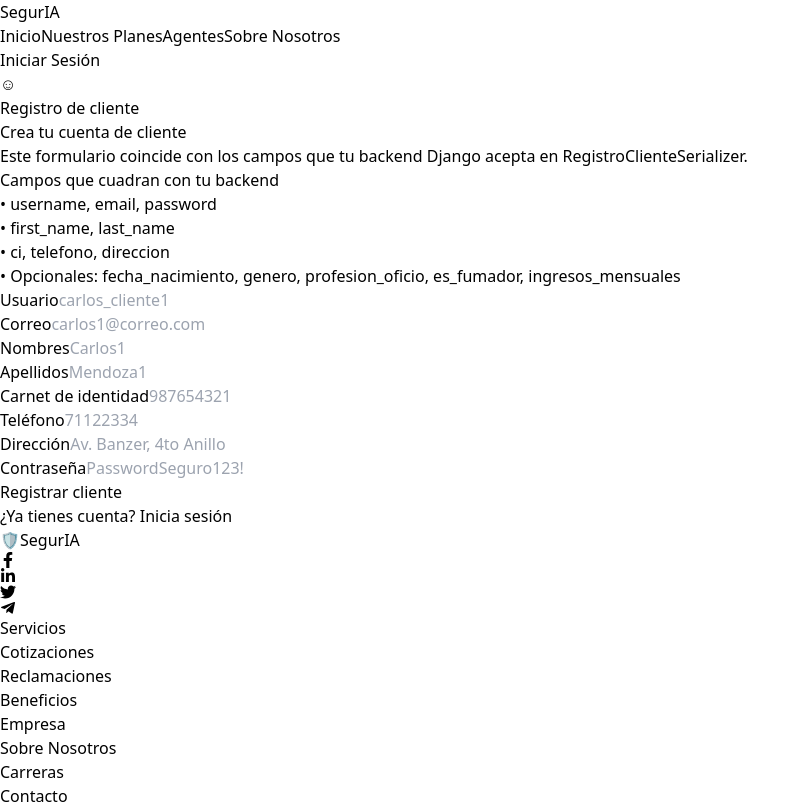
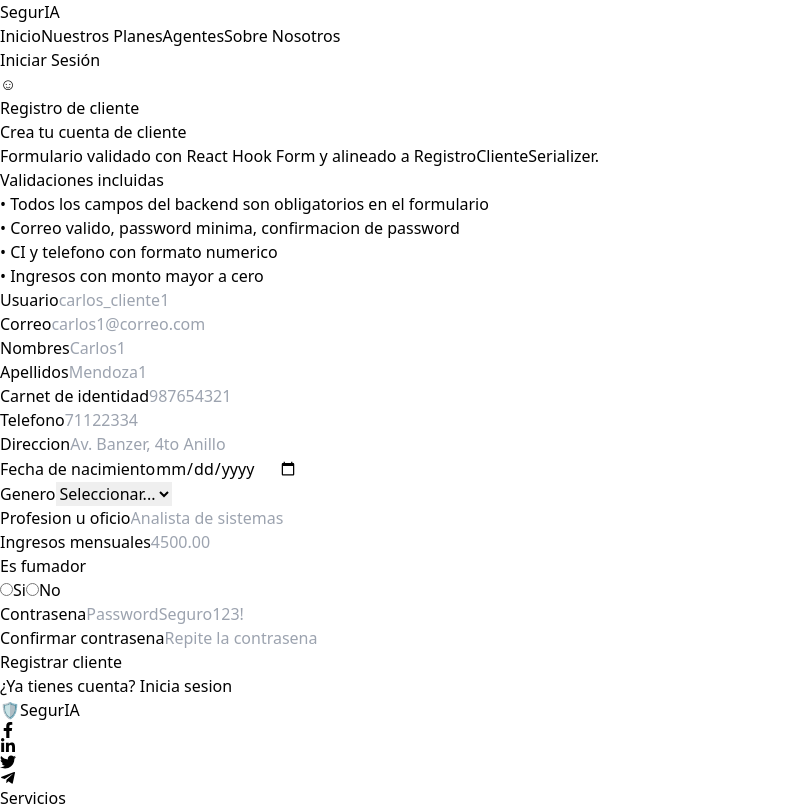
Before and after one commit to Jorgito-cc/SegurIA---Plataforma-Inteligente-de-Seguros-de-Vida, a React (Vite) app: page /registro in a window 1280 px wide. Shown: the top 806 px of the page, without its empty margins (0-809 px from the left). Built offline with nearby package versions, Linux system fonts and the light colour scheme; no server answers.

Commit message:
fix(auth):correcion de campos en el formulario de registar cleinte

```diff
--- a/src/presentation/pages/public/RegisterClientPage.jsx
+++ b/src/presentation/pages/public/RegisterClientPage.jsx
@@ -1,37 +1,62 @@
-import { useState } from 'react';
+import { useMemo } from 'react';
 import { Link, useNavigate } from 'react-router-dom';
-import { authRepository } from '../../../infrastructure/repositories/authRepository';
+import { useForm } from 'react-hook-form';
+import { registerClient } from '../../../application/use_cases/auth/registerClient';
 import { notify } from '../../components/notifications/notify';
 
 export default function RegisterClientPage() {
 	const navigate = useNavigate();
-	const [loading, setLoading] = useState(false);
-	const [form, setForm] = useState({
+
+	const {
+		register,
+		handleSubmit,
+		watch,
+		formState: { errors, isSubmitting },
+	} = useForm({
+		defaultValues: {
 			username: '',
 			email: '',
 			password: '',
+			confirm_password: '',
 			first_name: '',
 			last_name: '',
 			ci: '',
 			telefono: '',
 			direccion: '',
+			fecha_nacimiento: '',
+			genero: '',
+			profesion_oficio: '',
+			es_fumador: '',
+			ingresos_mensuales: '',
+		},
+		mode: 'onTouched',
 	});
 
-	const onChange = (event) => {
-		setForm((state) => ({ ...state, [event.target.name]: event.target.value }));
+	const passwordValue = watch('password');
+
+	const inputBase = useMemo(
+		() =>
+			'w-full rounded-2xl border border-slate-200 bg-blue-50/70 px-4 py-3 outline-none transition focus:border-blue-400 focus:bg-white',
+		[]
+	);
+
+	const renderError = (field) =>
+		errors[field] ? <p className='mt-1 text-xs font-semibold text-red-600'>{errors[field].message}</p> : null;
+
+	const onSubmit = async (values) => {
+		const payload = {
+			...values,
+			es_fumador: values.es_fumador === 'true',
 		};
 
-	const onSubmit = async (event) => {
-		event.preventDefault();
+		delete payload.confirm_password;
+
 		try {
-			setLoading(true);
-			await authRepository.registerClient(form);
+			await registerClient(payload);
 			notify.success('Cliente registrado correctamente');
 			navigate('/login');
 		} catch (error) {
 			notify.error(error.message || 'No se pudo registrar el cliente');
-		} finally {
-			setLoading(false);
 		}
 	};
 
@@ -45,72 +70,246 @@ export default function RegisterClientPage() {
 					Crea tu cuenta de cliente
 				</h1>
 				<p className='mt-4 max-w-xl text-sm leading-relaxed text-slate-600 sm:text-base'>
-					Este formulario coincide con los campos que tu backend Django acepta en <span className='font-semibold'>RegistroClienteSerializer</span>.
+					Formulario validado con React Hook Form y alineado a RegistroClienteSerializer.
 				</p>
 				<div className='mt-8 rounded-3xl border border-slate-200 bg-white p-5 shadow-sm'>
-					<p className='text-sm font-bold text-slate-900'>Campos que cuadran con tu backend</p>
+					<p className='text-sm font-bold text-slate-900'>Validaciones incluidas</p>
 					<ul className='mt-3 space-y-2 text-sm text-slate-600'>
-						<li>• username, email, password</li>
-						<li>• first_name, last_name</li>
-						<li>• ci, telefono, direccion</li>
-						<li>• Opcionales: fecha_nacimiento, genero, profesion_oficio, es_fumador, ingresos_mensuales</li>
+						<li>• Todos los campos del backend son obligatorios en el formulario</li>
+						<li>• Correo valido, password minima, confirmacion de password</li>
+						<li>• CI y telefono con formato numerico</li>
+						<li>• Ingresos con monto mayor a cero</li>
 					</ul>
 				</div>
 			</div>
 
 			<div className='rounded-[2rem] border border-slate-200 bg-white p-6 shadow-[0_18px_40px_-20px_rgba(15,23,42,0.35)] sm:p-7'>
-				<form onSubmit={onSubmit} className='space-y-4'>
+				<form onSubmit={handleSubmit(onSubmit)} className='space-y-4' noValidate>
 					<div className='grid gap-4 sm:grid-cols-2'>
 						<div>
 							<label className='mb-2 block text-sm font-semibold text-slate-700'>Usuario</label>
-							<input name='username' value={form.username} onChange={onChange} className='w-full rounded-2xl border border-slate-200 bg-blue-50/70 px-4 py-3 outline-none transition focus:border-blue-400 focus:bg-white' placeholder='carlos_cliente1' />
+							<input
+								{...register('username', {
+									required: 'El usuario es obligatorio',
+									minLength: { value: 4, message: 'Minimo 4 caracteres' },
+								})}
+								className={inputBase}
+								placeholder='carlos_cliente1'
+							/>
+							{renderError('username')}
 						</div>
 						<div>
 							<label className='mb-2 block text-sm font-semibold text-slate-700'>Correo</label>
-							<input name='email' type='email' value={form.email} onChange={onChange} className='w-full rounded-2xl border border-slate-200 bg-blue-50/70 px-4 py-3 outline-none transition focus:border-blue-400 focus:bg-white' placeholder='carlos1@correo.com' />
+							<input
+								type='email'
+								{...register('email', {
+									required: 'El correo es obligatorio',
+									pattern: {
+										value: /^[^\s@]+@[^\s@]+\.[^\s@]+$/,
+										message: 'Formato de correo invalido',
+									},
+								})}
+								className={inputBase}
+								placeholder='carlos1@correo.com'
+							/>
+							{renderError('email')}
 						</div>
 					</div>
 
 					<div className='grid gap-4 sm:grid-cols-2'>
 						<div>
 							<label className='mb-2 block text-sm font-semibold text-slate-700'>Nombres</label>
-							<input name='first_name' value={form.first_name} onChange={onChange} className='w-full rounded-2xl border border-slate-200 bg-blue-50/70 px-4 py-3 outline-none transition focus:border-blue-400 focus:bg-white' placeholder='Carlos1' />
+							<input
+								{...register('first_name', {
+									required: 'El nombre es obligatorio',
+									minLength: { value: 2, message: 'Minimo 2 caracteres' },
+								})}
+								className={inputBase}
+								placeholder='Carlos1'
+							/>
+							{renderError('first_name')}
 						</div>
 						<div>
 							<label className='mb-2 block text-sm font-semibold text-slate-700'>Apellidos</label>
-							<input name='last_name' value={form.last_name} onChange={onChange} className='w-full rounded-2xl border border-slate-200 bg-blue-50/70 px-4 py-3 outline-none transition focus:border-blue-400 focus:bg-white' placeholder='Mendoza1' />
+							<input
+								{...register('last_name', {
+									required: 'El apellido es obligatorio',
+									minLength: { value: 2, message: 'Minimo 2 caracteres' },
+								})}
+								className={inputBase}
+								placeholder='Mendoza1'
+							/>
+							{renderError('last_name')}
 						</div>
 					</div>
 
 					<div className='grid gap-4 sm:grid-cols-2'>
 						<div>
 							<label className='mb-2 block text-sm font-semibold text-slate-700'>Carnet de identidad</label>
-							<input name='ci' value={form.ci} onChange={onChange} className='w-full rounded-2xl border border-slate-200 bg-blue-50/70 px-4 py-3 outline-none transition focus:border-blue-400 focus:bg-white' placeholder='987654321' />
+							<input
+								{...register('ci', {
+									required: 'La cedula es obligatoria',
+									pattern: {
+										value: /^\d{6,15}$/,
+										message: 'Solo numeros (6 a 15 digitos)',
+									},
+								})}
+								className={inputBase}
+								placeholder='987654321'
+							/>
+							{renderError('ci')}
 						</div>
 						<div>
-							<label className='mb-2 block text-sm font-semibold text-slate-700'>Teléfono</label>
-							<input name='telefono' value={form.telefono} onChange={onChange} className='w-full rounded-2xl border border-slate-200 bg-blue-50/70 px-4 py-3 outline-none transition focus:border-blue-400 focus:bg-white' placeholder='71122334' />
+							<label className='mb-2 block text-sm font-semibold text-slate-700'>Telefono</label>
+							<input
+								{...register('telefono', {
+									required: 'El telefono es obligatorio',
+									pattern: {
+										value: /^\d{7,15}$/,
+										message: 'Solo numeros (7 a 15 digitos)',
+									},
+								})}
+								className={inputBase}
+								placeholder='71122334'
+							/>
+							{renderError('telefono')}
 						</div>
 					</div>
 
 					<div>
-						<label className='mb-2 block text-sm font-semibold text-slate-700'>Dirección</label>
-						<input name='direccion' value={form.direccion} onChange={onChange} className='w-full rounded-2xl border border-slate-200 bg-blue-50/70 px-4 py-3 outline-none transition focus:border-blue-400 focus:bg-white' placeholder='Av. Banzer, 4to Anillo' />
+						<label className='mb-2 block text-sm font-semibold text-slate-700'>Direccion</label>
+						<input
+							{...register('direccion', {
+								required: 'La direccion es obligatoria',
+								minLength: { value: 6, message: 'Minimo 6 caracteres' },
+							})}
+							className={inputBase}
+							placeholder='Av. Banzer, 4to Anillo'
+						/>
+						{renderError('direccion')}
+					</div>
+
+					<div className='grid gap-4 sm:grid-cols-2'>
+						<div>
+							<label className='mb-2 block text-sm font-semibold text-slate-700'>Fecha de nacimiento</label>
+							<input
+								type='date'
+								{...register('fecha_nacimiento', {
+									required: 'La fecha de nacimiento es obligatoria',
+								})}
+								className={inputBase}
+							/>
+							{renderError('fecha_nacimiento')}
+						</div>
+						<div>
+							<label className='mb-2 block text-sm font-semibold text-slate-700'>Genero</label>
+							<select
+								{...register('genero', {
+									required: 'Selecciona un genero',
+								})}
+								className={inputBase}
+							>
+								<option value=''>Seleccionar...</option>
+								<option value='M'>Masculino</option>
+								<option value='F'>Femenino</option>
+								<option value='O'>Otro</option>
+							</select>
+							{renderError('genero')}
+						</div>
+					</div>
+
+					<div className='grid gap-4 sm:grid-cols-2'>
+						<div>
+							<label className='mb-2 block text-sm font-semibold text-slate-700'>Profesion u oficio</label>
+							<input
+								{...register('profesion_oficio', {
+									required: 'La profesion/oficio es obligatoria',
+									minLength: { value: 3, message: 'Minimo 3 caracteres' },
+								})}
+								className={inputBase}
+								placeholder='Analista de sistemas'
+							/>
+							{renderError('profesion_oficio')}
+						</div>
+						<div>
+							<label className='mb-2 block text-sm font-semibold text-slate-700'>Ingresos mensuales</label>
+							<input
+								type='number'
+								step='0.01'
+								{...register('ingresos_mensuales', {
+									required: 'Los ingresos son obligatorios',
+									min: { value: 1, message: 'Debe ser mayor a 0' },
+								})}
+								className={inputBase}
+								placeholder='4500.00'
+							/>
+							{renderError('ingresos_mensuales')}
+						</div>
 					</div>
 
 					<div>
-						<label className='mb-2 block text-sm font-semibold text-slate-700'>Contraseña</label>
-						<input name='password' type='password' value={form.password} onChange={onChange} className='w-full rounded-2xl border border-slate-200 bg-blue-50/70 px-4 py-3 outline-none transition focus:border-blue-400 focus:bg-white' placeholder='PasswordSeguro123!' />
+						<label className='mb-2 block text-sm font-semibold text-slate-700'>Es fumador</label>
+						<div className='flex gap-5 rounded-2xl border border-slate-200 bg-blue-50/70 px-4 py-3'>
+							<label className='inline-flex items-center gap-2 text-sm font-semibold text-slate-700'>
+								<input
+									type='radio'
+									value='true'
+									{...register('es_fumador', { required: 'Debes indicar si eres fumador' })}
+								/>
+								Si
+							</label>
+							<label className='inline-flex items-center gap-2 text-sm font-semibold text-slate-700'>
+								<input
+									type='radio'
+									value='false'
+									{...register('es_fumador', { required: 'Debes indicar si eres fumador' })}
+								/>
+								No
+							</label>
+						</div>
+						{renderError('es_fumador')}
 					</div>
 
-					<button disabled={loading} className='w-full rounded-2xl bg-emerald-500 py-3.5 font-bold text-white shadow-sm transition hover:bg-emerald-600 disabled:cursor-not-allowed disabled:opacity-70'>
-						{loading ? 'Registrando...' : 'Registrar cliente'}
+					<div className='grid gap-4 sm:grid-cols-2'>
+						<div>
+							<label className='mb-2 block text-sm font-semibold text-slate-700'>Contrasena</label>
+							<input
+								type='password'
+								{...register('password', {
+									required: 'La contrasena es obligatoria',
+									minLength: { value: 8, message: 'Minimo 8 caracteres' },
+								})}
+								className={inputBase}
+								placeholder='PasswordSeguro123!'
+							/>
+							{renderError('password')}
+						</div>
+						<div>
+							<label className='mb-2 block text-sm font-semibold text-slate-700'>Confirmar contrasena</label>
+							<input
+								type='password'
+								{...register('confirm_password', {
+									required: 'Confirma tu contrasena',
+									validate: (value) => value === passwordValue || 'Las contrasenas no coinciden',
+								})}
+								className={inputBase}
+								placeholder='Repite la contrasena'
+							/>
+							{renderError('confirm_password')}
+						</div>
+					</div>
+
+					<button
+						disabled={isSubmitting}
+						className='w-full rounded-2xl bg-emerald-500 py-3.5 font-bold text-white shadow-sm transition hover:bg-emerald-600 disabled:cursor-not-allowed disabled:opacity-70'
+					>
+						{isSubmitting ? 'Registrando...' : 'Registrar cliente'}
 					</button>
 
 					<p className='pt-2 text-center text-sm text-slate-600'>
 						¿Ya tienes cuenta?{' '}
 						<Link to='/login' className='font-semibold text-blue-700 transition hover:text-blue-800'>
-							Inicia sesión
+							Inicia sesion
 						</Link>
 					</p>
 				</form>
```
Also changed, not shown: src/application/use_cases/auth/registerClient.js (+24 -0 lines). Lines whose indentation alone changed are shown as unchanged.
